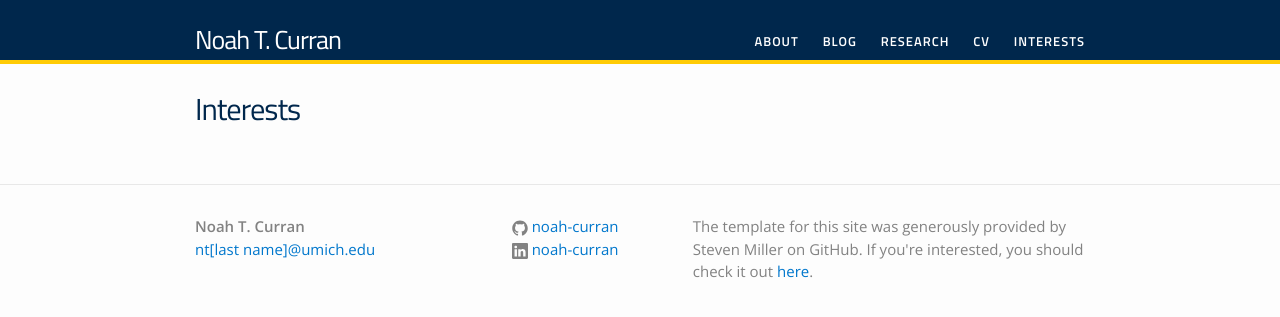
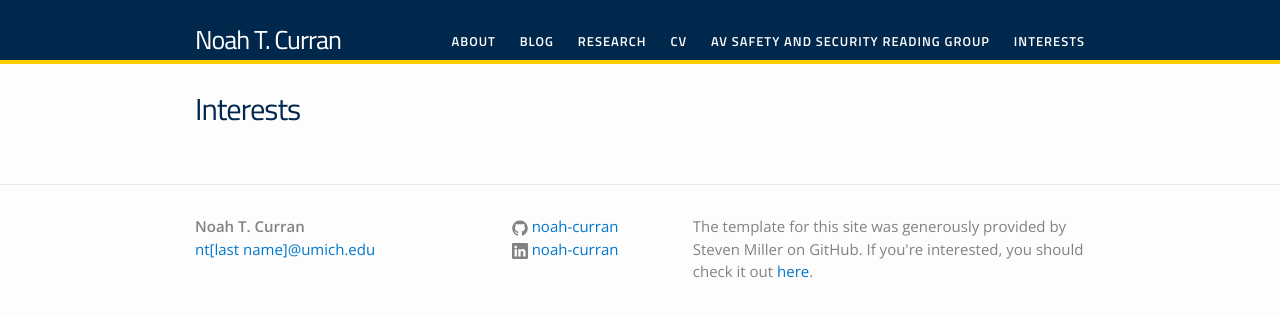
Before and after one commit to noah-curran/noah-curran.github.io, a Jekyll site: the page built from interests.md, in a window 1280 px wide. Shown: the top 317 px of the page. Built offline with Jekyll 4.4.1, drawn with Linux system fonts in a browser that asks for light colours.

Commit message:
add avsafesec to menu bar

```diff
--- a/_data/menu.yml
+++ b/_data/menu.yml
@@ -10,6 +10,9 @@
 - title: "CV"
   href: "/cv/"
 
+- title: "AV Safety and Security Reading Group"
+  href: "/avsafesec/"
+
 - title: "Interests"
   href: "/interests/"
   subcategories:
```
